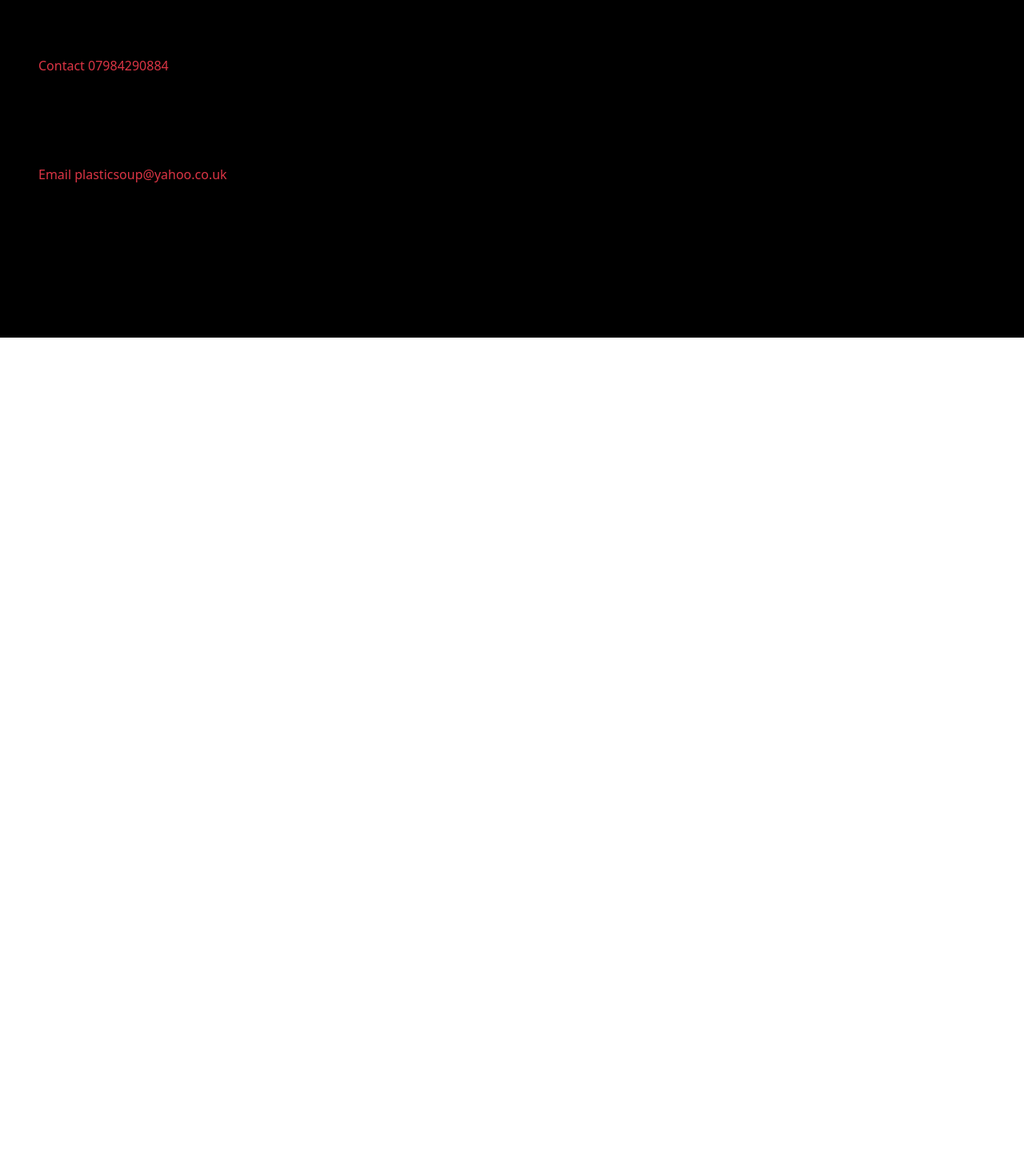
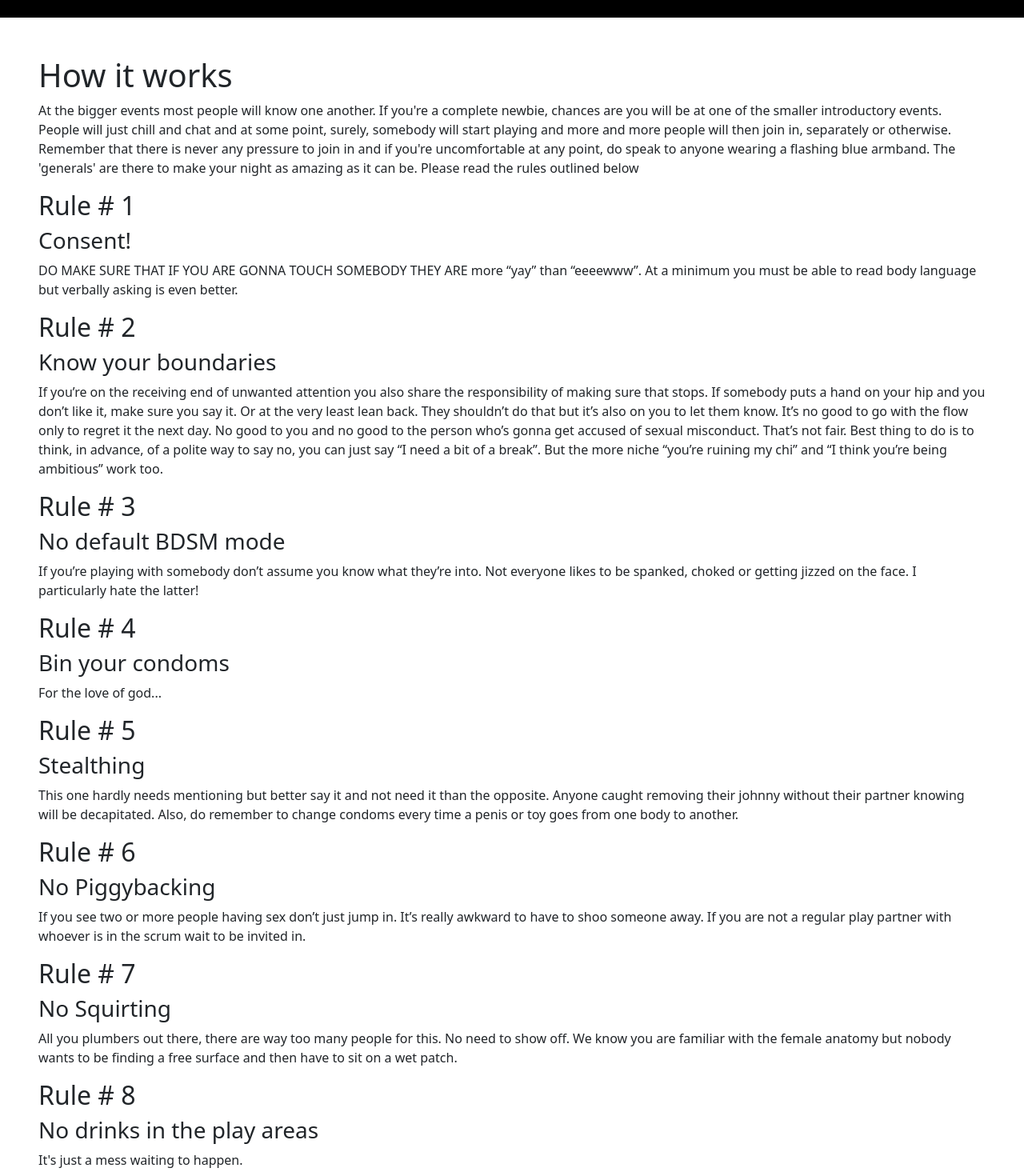
Before and after one commit to dantrovato/the-tribe-react18, a React (Vite) app: page /rules in a window 1280 px wide. Shown: the part 440-1910 px from the top of the page at 80% size. Before the commit the page ends 862 px from the top, so only its background shows below. Built offline with nearby package versions, Linux system fonts and the light colour scheme.

Commit message:
Add the rules

```diff
--- a/src/App.tsx
+++ b/src/App.tsx
@@ -1,7 +1,6 @@
 import "./App.css";
 import Navbar from "./components/Navbar";
 import { BrowserRouter, Route, Routes } from "react-router-dom";
-import AboutPage from "./components/AboutPage";
 import Membership from "./components/Membership";
 import "bootstrap/dist/css/bootstrap.min.css";
 import Hero from "./components/Hero";
@@ -9,6 +8,7 @@ import Home from "./components/Home";
 import { Footer } from "./components/Footer";
 import { FieldValues } from "react-hook-form";
 import Events from "./components/Events";
+import Rules from "./components/Rules";
 
 function App() {
   const handleSubmit = (data: FieldValues) => {
@@ -29,6 +29,7 @@ function App() {
           path="/membership"
           element={<Membership onSubmit={handleSubmit} />}
         />
+        <Route path="/rules" element={<Rules />} />
       </Routes>
 
       <Footer />
--- a/src/components/Events.tsx
+++ b/src/components/Events.tsx
@@ -3,7 +3,7 @@ const Events = () => {
     <div className="">
       <p className="m-5 text-muted">
         Next Event May 20th 2023 is a newbies. Register your interest in the
-        Join section
+        Join section.
       </p>
       <img
         src="./girl_pink.jpg"
--- a/src/components/Navbar.tsx
+++ b/src/components/Navbar.tsx
@@ -16,6 +16,9 @@ const Navbar = () => {
         <Link className="navbar-brand text-danger" to="/membership">
           Join
         </Link>
+        <Link className="navbar-brand text-danger" to="/rules">
+          Rules
+        </Link>
       </div>
     </nav>
   );
--- /dev/null
+++ b/src/components/Rules.tsx
@@ -0,0 +1,77 @@
+const Rules = () => {
+  return (
+    <div className="m-5">
+      <h1>How it works</h1>
+      <p>
+        At the bigger events most people will know one another. If you're a
+        complete newbie, chances are you will be at one of the smaller
+        introductory events. People will just chill and chat and at some point,
+        surely, somebody will start playing and more and more people will then
+        join in, separately or otherwise. Remember that there is never any
+        pressure to join in and if you're uncomfortable at any point, do speak
+        to anyone wearing a flashing blue armband. The 'generals' are there to
+        make your night as amazing as it can be. Please read the rules outlined
+        below
+      </p>
+      <h2>Rule # 1</h2>
+      <h3>Consent!</h3>
+      <p>
+        DO MAKE SURE THAT IF YOU ARE GONNA TOUCH SOMEBODY THEY ARE more “yay”
+        than “eeeewww”. At a minimum you must be able to read body language but
+        verbally asking is even better.
+      </p>
+      <h2>Rule # 2</h2>
+      <h3>Know your boundaries</h3>
+      <p>
+        If you’re on the receiving end of unwanted attention you also share the
+        responsibility of making sure that stops. If somebody puts a hand on
+        your hip and you don’t like it, make sure you say it. Or at the very
+        least lean back. They shouldn’t do that but it’s also on you to let them
+        know. It’s no good to go with the flow only to regret it the next day.
+        No good to you and no good to the person who’s gonna get accused of
+        sexual misconduct. That’s not fair. Best thing to do is to think, in
+        advance, of a polite way to say no, you can just say “I need a bit of a
+        break”. But the more niche “you’re ruining my chi” and “I think you’re
+        being ambitious” work too.
+      </p>
+      <h2>Rule # 3</h2>
+      <h3>No default BDSM mode</h3>
+      <p>
+        If you’re playing with somebody don’t assume you know what they’re into.
+        Not everyone likes to be spanked, choked or getting jizzed on the face.
+        I particularly hate the latter!
+      </p>
+      <h2>Rule # 4</h2>
+      <h3>Bin your condoms</h3>
+      <p>For the love of god...</p>
+      <h2>Rule # 5</h2>
+      <h3>Stealthing</h3>
+      <p>
+        This one hardly needs mentioning but better say it and not need it than
+        the opposite. Anyone caught removing their johnny without their partner
+        knowing will be decapitated. Also, do remember to change condoms every
+        time a penis or toy goes from one body to another.
+      </p>
+      <h2>Rule # 6</h2>
+      <h3>No Piggybacking</h3>
+      <p>
+        If you see two or more people having sex don’t just jump in. It’s really
+        awkward to have to shoo someone away. If you are not a regular play
+        partner with whoever is in the scrum wait to be invited in.
+      </p>
+      <h2>Rule # 7</h2>
+      <h3>No Squirting</h3>
+      <p>
+        All you plumbers out there, there are way too many people for this. No
+        need to show off. We know you are familiar with the female anatomy but
+        nobody wants to be finding a free surface and then have to sit on a wet
+        patch.
+      </p>
+      <h2>Rule # 8</h2>
+      <h3>No drinks in the play areas</h3>
+      <p>It's just a mess waiting to happen.</p>
+    </div>
+  );
+};
+
+export default Rules;
```
